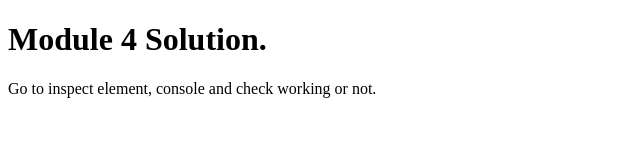
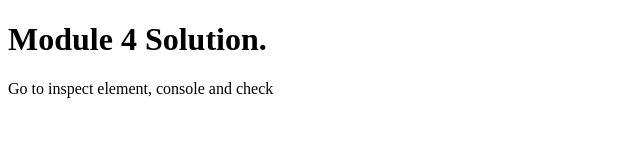
Before and after one commit to susmitha-kancharla/week4, a plain HTML site: page index.html in a window 1280 px wide. Shown: the whole page, without its empty margins (0-640 px from the left). Drawn offline with Linux system fonts and the light colour scheme.

Commit message:
Add files via upload

```diff
--- a/index.html
+++ b/index.html
@@ -11,7 +11,7 @@
 
 <body>
     <h1>Module 4 Solution.</h1>
-    <p>Go to inspect element, console and check working or not.</p>
+    <p>Go to inspect element, console and check</p>
 </body>
 
 </html>
```
